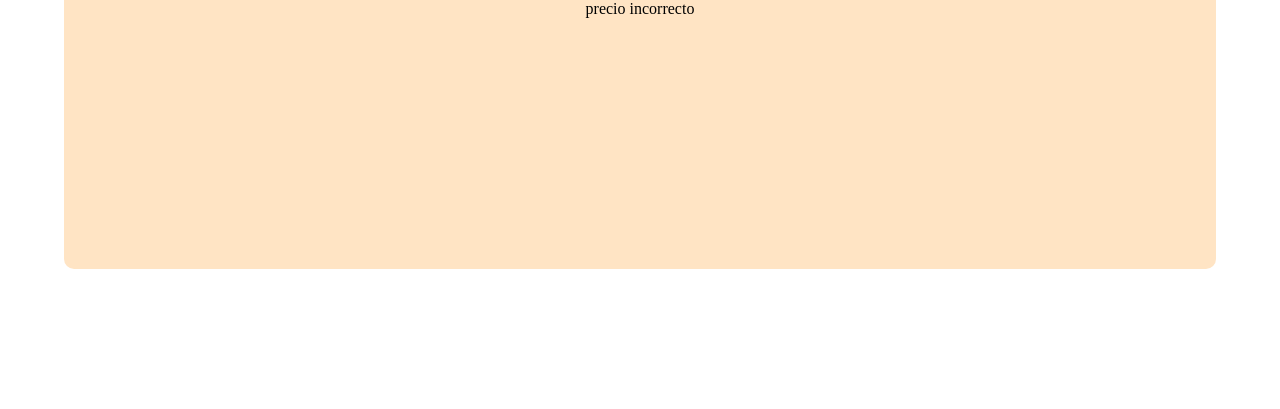
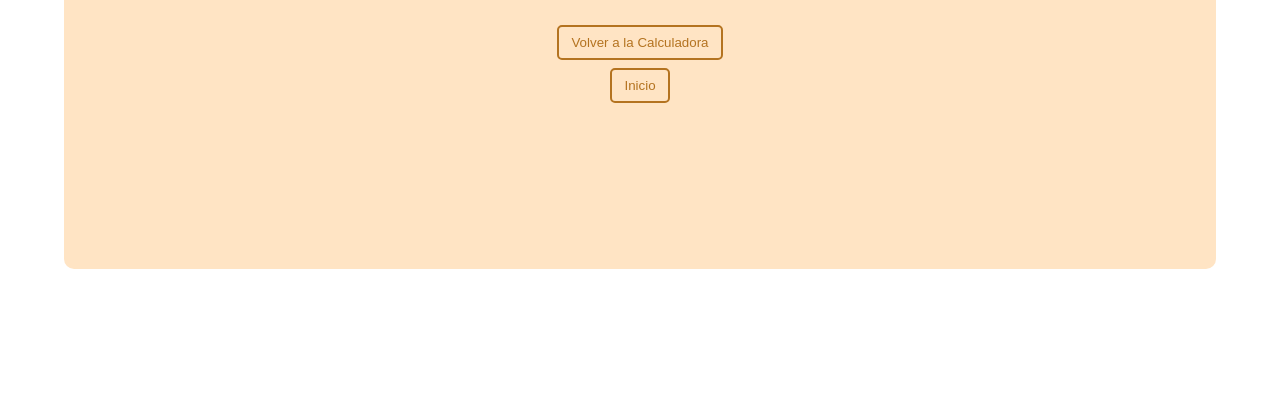
Before and after one commit to Abrahamgc8/Calculadora, a plain HTML site: page CostView.html in a window 1280 px wide. Shown: the part 391-800 px from the top of the page. Drawn offline with Linux system fonts and the light colour scheme.

Commit message:
Fin del proyecto

```diff
--- a/CostView.html
+++ b/CostView.html
@@ -11,6 +11,10 @@
 
       <div class="cuadrado">
         <p id="precioTotal"></p>
+        <div class="botones">
+        <a href="index.html"><button>Volver a la Calculadora</button></a>
+        <a href="http://cabertytaxi.es/"><button>Inicio</button></a>
+        </div>
 
 
     </div>
--- a/styleCostView.css
+++ b/styleCostView.css
@@ -9,6 +9,7 @@ html, body{
 .cuadrado {
   display: flex;
   align-self: center;
+  flex-direction: column;
   align-items: center;
   justify-content: center;
   background-color: bisque;
@@ -16,10 +17,31 @@ html, body{
   height: 65%;
   border-radius: 10px;
 }
+.botones {
+width: 100%;
+display: flex;
+align-items: center;
+justify-content:center ;
+flex-direction: column;
+}
+button {
+    float: right;
+    padding: 8px 12px;
+    margin: 8px 0 0;
+    font-family: "Montserrat", sans-serif;
+    border: 2px solid #b47320;
+    background: 0;
+    color: #b47320;
+    cursor: pointer;
+    transition: all 0.5s;
+    margin: 5px;
+    border-radius: 5px;
+}
 
-.p {
-  font-size: large;
+#precioTotal {
+  font-size: xx-large;
   font-family:"Montserrat", sans-serif;
+  color:#b47320 ;
 }
 
 button {
```
